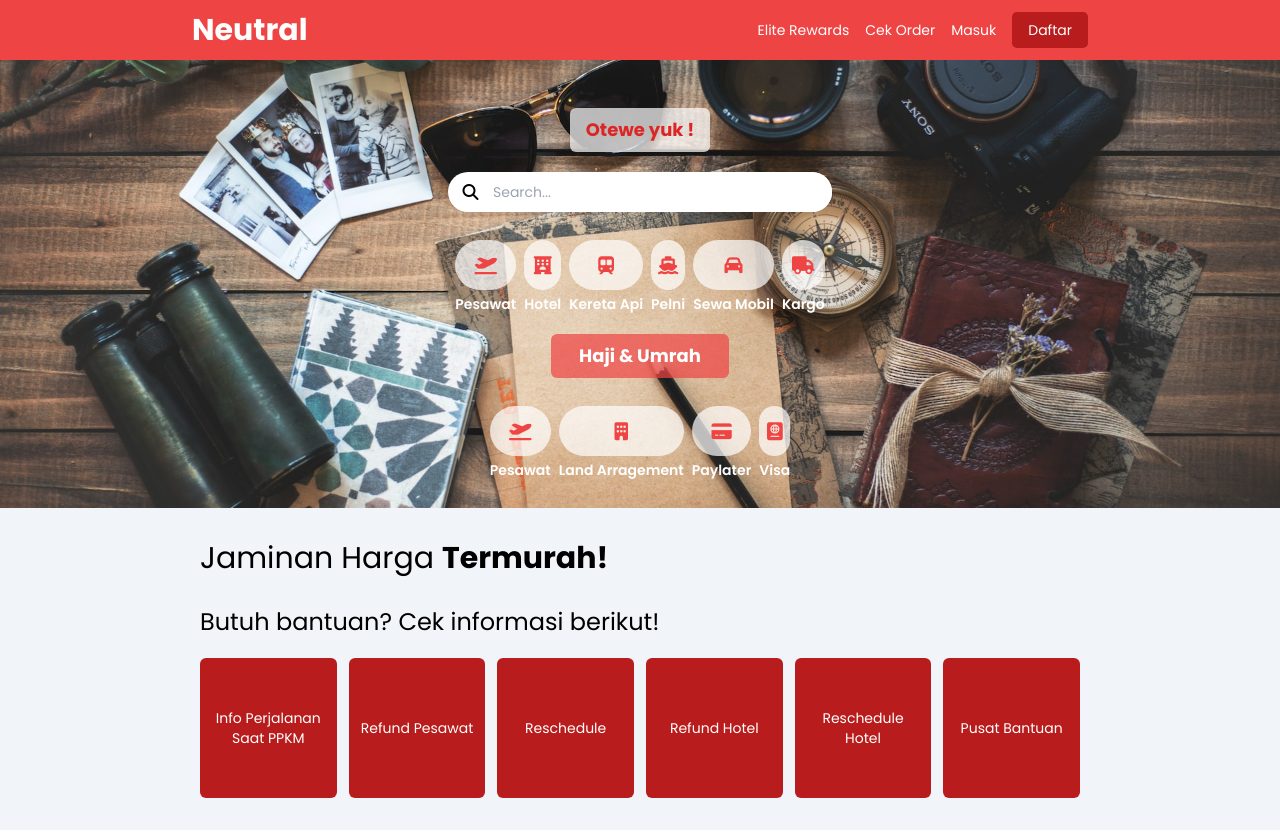
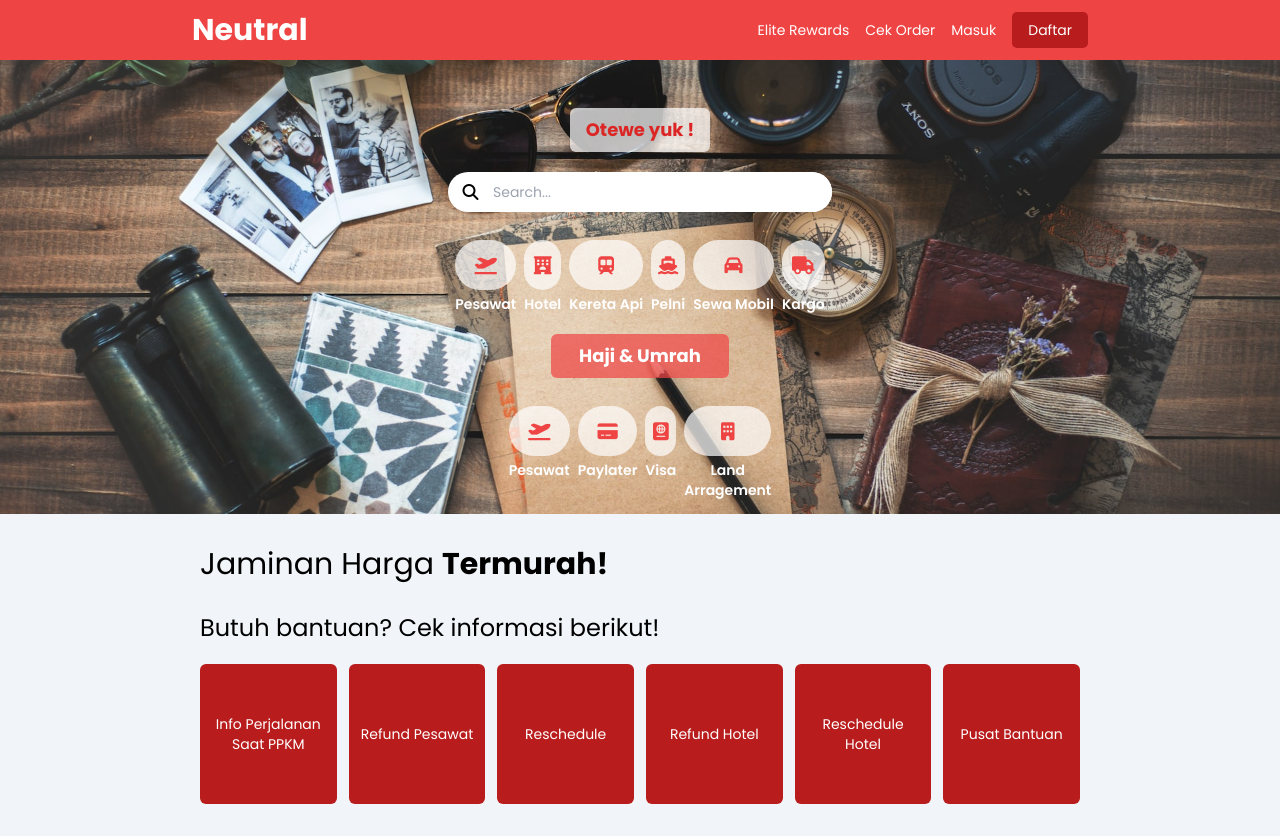
Before and after one commit to elangyudha280/ELANG_YUDHA_RAKASIWI--TEST-SINTEGRA-INOVASI-TEKNOLOGI-, a React (Create React App) app: page / in a window 1280 px wide. Built offline with nearby package versions, Linux system fonts and the light colour scheme.

Commit message:
fix bugs

```diff
--- a/src/component/jumbotronItem/subIconJumbotron.jsx
+++ b/src/component/jumbotronItem/subIconJumbotron.jsx
@@ -2,11 +2,15 @@
 
 const SubIcon = ({icon,textIcon})=>{
   return (
-    <div className="icon-travel w-[auto] h-[auto] ">
+    <div className="icon-travel w-[auto] h-[80px]">
           <div className="icon w-full rounded-full mx-auto w-[50px] h-[50px] bg-white/70 grid place-items-center cursor-pointer transition-all duration-200 hover:bg-white/100 text-lg  ">
           <i className={icon}></i>
           </div>
-          <p className="text-center text-sm text-white mt-1 font-semibold capitalize">{textIcon}</p>
+          <p className="text-center text-sm text-white mt-1 font-semibold capitalize">
+            {
+            (textIcon === 'land arragement') ? <span>land <br /> arragement</span> : textIcon
+            }
+          </p>
       </div>
   )
 }
@@ -14,12 +18,11 @@ const SubIcon = ({icon,textIcon})=>{
 
 const SubIconJumbotron = ()=>{
     return (
-      <section className="container-icon  mx-auto max-w-md mt-7 flex justify-center gap-2 items-center  flex-wrap">
+      <section className="container-icon  mx-auto max-w-md mt-7 flex justify-center gap-2 items-center  flex-wrap max-[315px]:gap-y-5">
         <SubIcon icon="fa-solid fa-plane-departure text-md text-red-500" textIcon='pesawat' />
-        <SubIcon icon="fa-solid fa-building text-md text-red-500" textIcon='land arragement' />
         <SubIcon icon="fa-solid fa-credit-card text-md text-red-500" textIcon='paylater' />
         <SubIcon icon="fa-solid fa-passport text-md text-red-500" textIcon='visa' />
-
+        <SubIcon icon="fa-solid fa-building text-md text-red-500" textIcon='land arragement' />
         </section>
     )
 }
```
